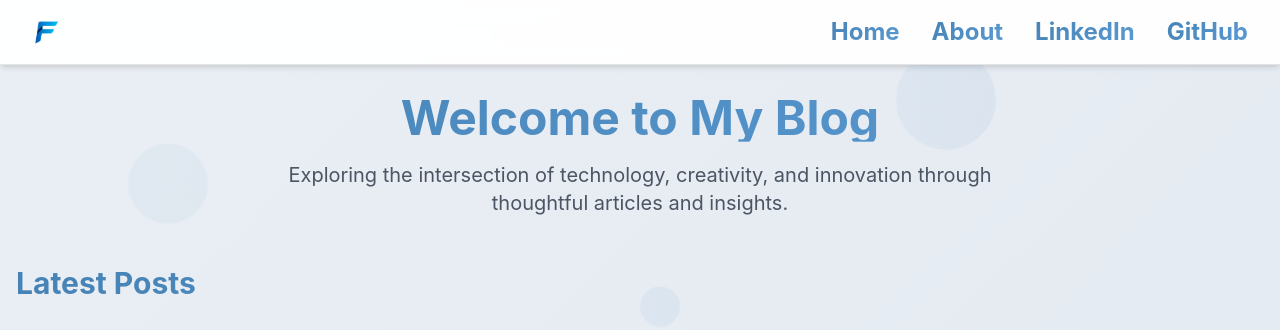
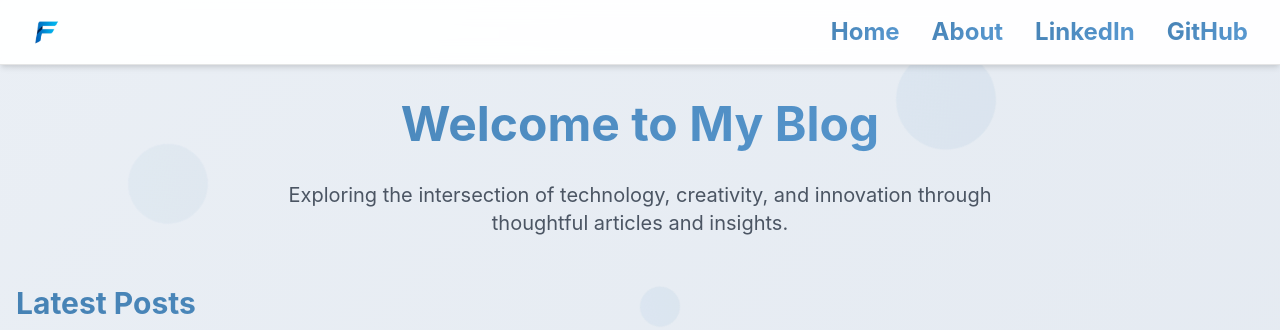
Before and after one commit to FergusKidd/ferguskidd.com, a FastAPI app: page / in a window 1280 px wide. Shown: the top 330 px of the page. Run offline with FastAPI, Linux system fonts and the light colour scheme.

Commit message:
padding fix on title text

```diff
--- a/templates/home.html
+++ b/templates/home.html
@@ -4,7 +4,7 @@
 <div class="max-w-7xl mx-auto">
     <!-- Hero Section -->
     <div class="text-center mb-12 fade-in">
-        <h1 class="text-5xl font-bold text-steel-blue mb-4">Welcome to My Blog</h1>
+        <h1 class="text-5xl font-bold text-steel-blue mb-4 leading-tight pb-2">Welcome to My Blog</h1>
         <p class="text-xl text-gray-600 max-w-3xl mx-auto">Exploring the intersection of technology, creativity, and innovation through thoughtful articles and insights.</p>
     </div>
 
```
